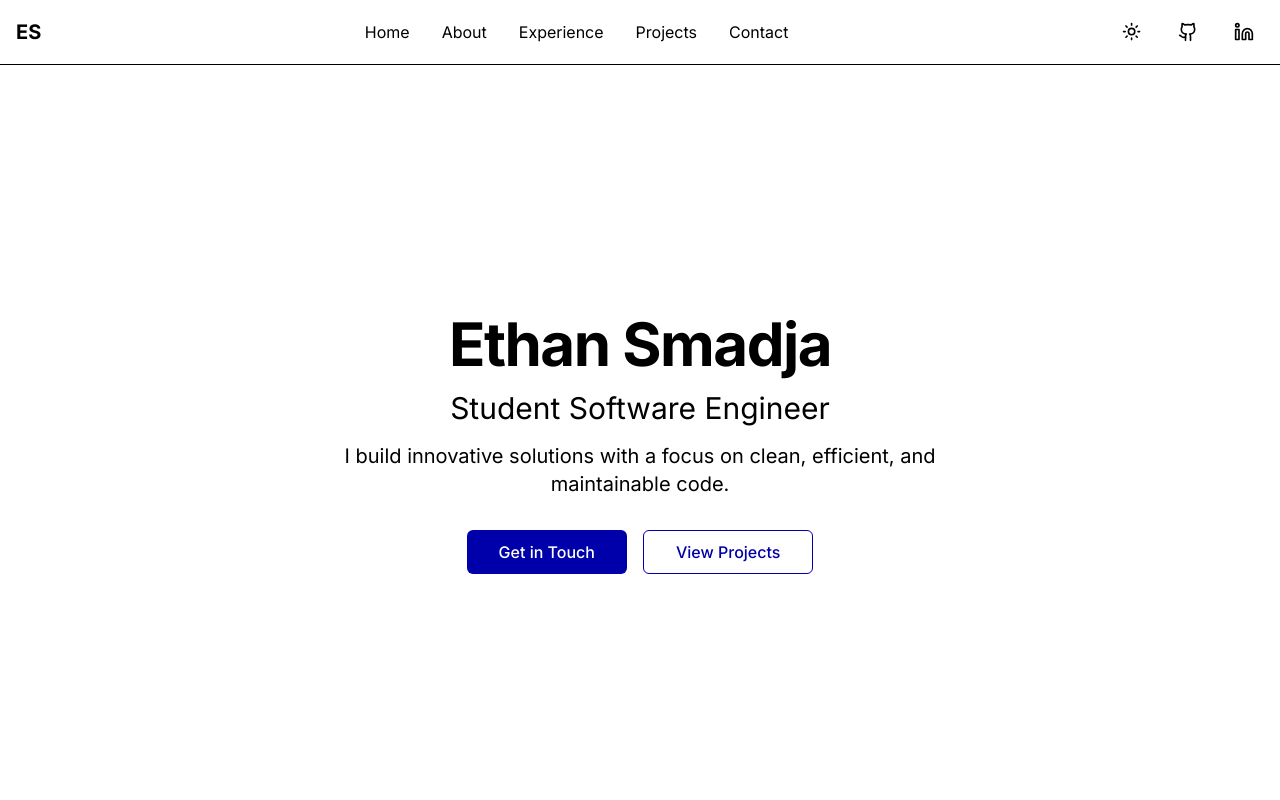
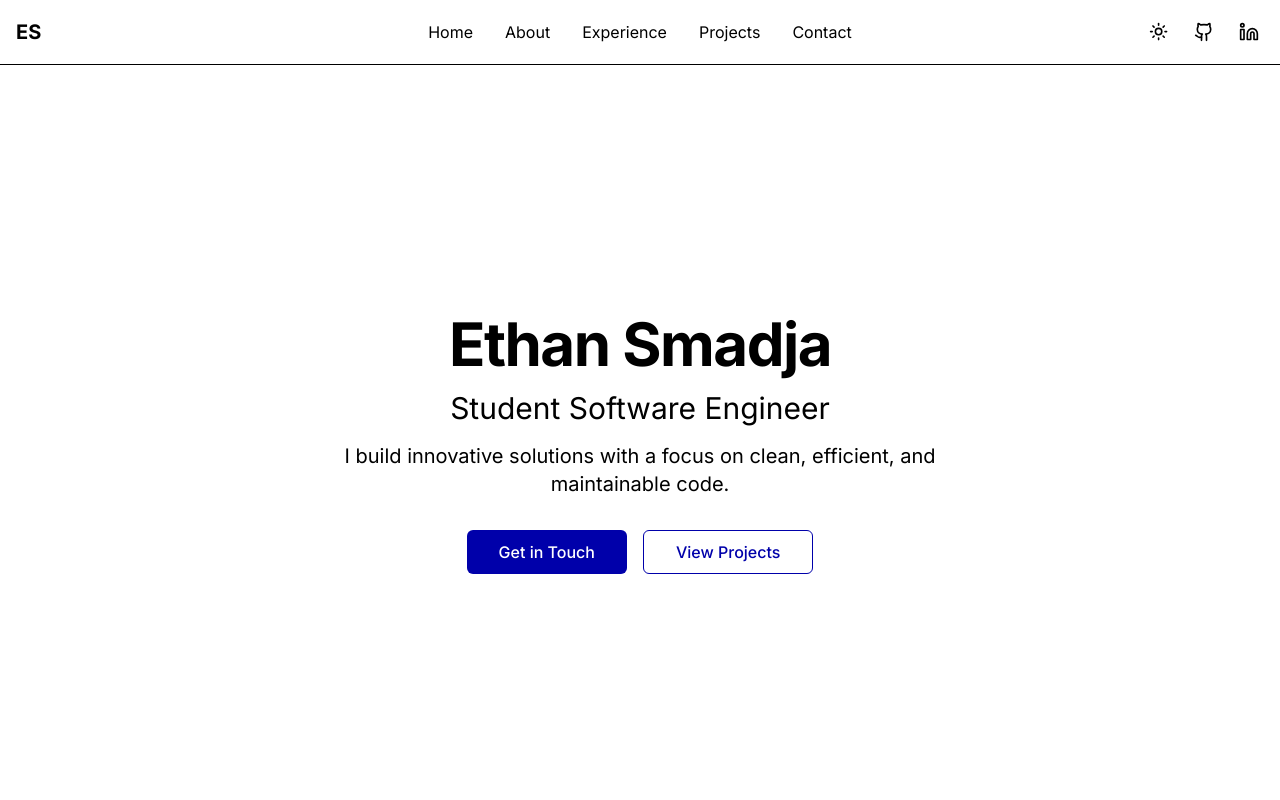
Before and after one commit to ethansmadjaa/ethansmadja, a Next.js app: page / in a window 1280 px wide. Shown: the top 800 px of the page. Built offline with nearby package versions, Linux system fonts and the light colour scheme.

Commit message:
fixed nav bar

```diff
--- a/src/components/navigation.tsx
+++ b/src/components/navigation.tsx
@@ -22,12 +22,16 @@ export function Navigation() {
 
   return (
     <header className="fixed top-0 z-50 w-full border-b bg-background/95 backdrop-blur supports-[backdrop-filter]:bg-background/60">
-      <nav className="container w-full max-w-full px-4 flex h-16 items-center justify-between">
+      <nav className="container w-full max-w-full px-4 flex h-16 items-center">
+        {/* Left section - Logo */}
+        <div className="w-[120px] flex-shrink-0">
           <Link href="/" className="font-bold text-lg sm:text-xl">
             ES
           </Link>
+        </div>
 
-        {/* Desktop navigation */}
+        {/* Center section - Navigation links */}
+        <div className="flex-grow flex justify-center">
           <div className="hidden md:flex md:gap-x-6 lg:gap-x-8">
             {navigation.map((item) => (
               <Link
@@ -42,8 +46,10 @@ export function Navigation() {
               </Link>
             ))}
           </div>
+        </div>
 
-        <div className="flex items-center gap-2 sm:gap-4">
+        {/* Right section - Actions */}
+        <div className="w-[120px] flex-shrink-0 flex items-center justify-end gap-2 sm:gap-4">
           <ModeToggle />
           <Button
             variant="ghost"
```
Lines whose indentation alone changed are shown as unchanged.
